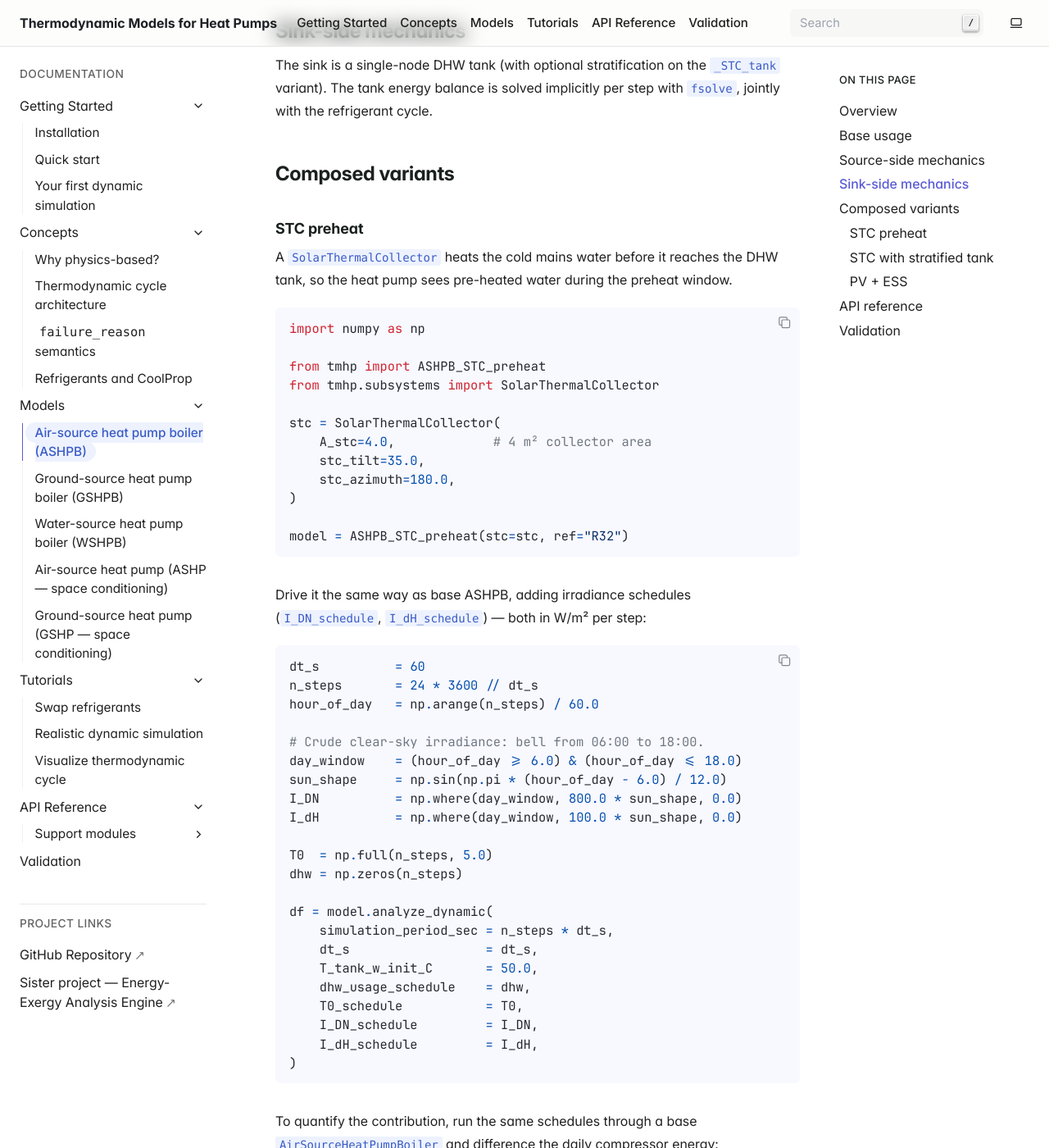
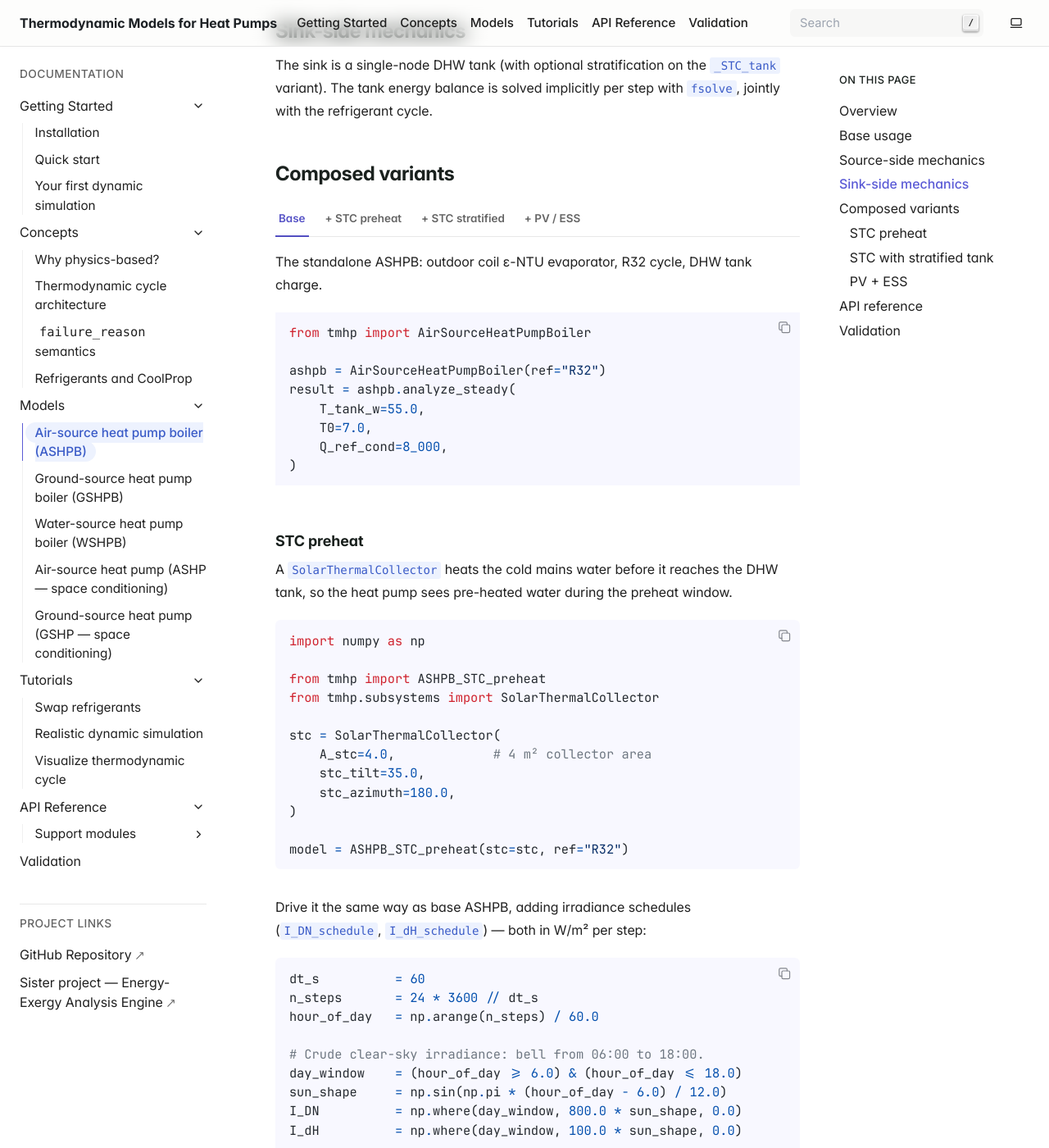
Before and after one commit to bet-lab/tmhp, a Sphinx documentation site: the page built from docs/source/models/ashpb.rst, in a window 1280 px wide and 1400 px high, scrolled down 1245 px. Shown: the whole window at 82% size. Built offline with Sphinx 7.4.7, drawn with Linux system fonts in a browser that asks for light colours.

Commit message:
feat(docs/models): composition variant tabs via sphinx-design
ASHPB and GSHPB pages now expose Base + STC preheat + STC stratified
+ PV/ESS variants as a sphinx-design tab-set. Tabs use the existing
Radix-DNA accent underline pattern (subtle border-bottom, accent
colour on active). No JS — sphinx-design's no-JS accordion fallback
applies. WSHPB / ASHP / GSHP have no composed-subsystem variants in
the library, so they get no tab-set (a single-tab UI would be noise).

```diff
--- a/docs/source/_static/css/custom.css
+++ b/docs/source/_static/css/custom.css
@@ -953,6 +953,22 @@ button.copybtn:hover {
 .hidden-by-js { display: none !important; }
 
 /* --- Tabs (⑤) --- */
+/* sphinx-design tabs reskin to match Radix-DNA accent. */
+.composition-tabs .sd-tab-set { border-bottom: 1px solid var(--rx-hairline); }
+.composition-tabs .sd-tab-label {
+    padding: var(--rx-space-2) var(--rx-space-4);
+    font-size: var(--rx-fs-2);
+    color: var(--rx-ink-muted);
+    border-bottom: 2px solid transparent;
+    transition: color 120ms ease, border-color 120ms ease;
+}
+.composition-tabs .sd-tab-label:hover { color: var(--rx-ink); }
+.composition-tabs input.sd-tab-input:checked + label.sd-tab-label {
+    color: var(--rx-accent-11);
+    border-bottom-color: var(--rx-accent-9);
+    font-weight: var(--rx-fw-medium);
+}
+.composition-tabs .sd-tab-content { padding: var(--rx-space-4) 0; }
 /* --- Glossary popover (⑥) --- */
 /* --- Hero motion (⑦) --- */
 /* --- Cmd+K palette (⑧) --- */
--- a/docs/source/models/ashpb.rst
+++ b/docs/source/models/ashpb.rst
@@ -59,6 +59,67 @@ cycle.
 
 Composed variants
 =================
+
+.. tab-set::
+   :class: composition-tabs
+
+   .. tab-item:: Base
+
+      The standalone ASHPB: outdoor coil ε-NTU evaporator, R32 cycle,
+      DHW tank charge.
+
+      .. code-block:: python
+
+         from tmhp import AirSourceHeatPumpBoiler
+
+         ashpb = AirSourceHeatPumpBoiler(ref="R32")
+         result = ashpb.analyze_steady(
+             T_tank_w=55.0,
+             T0=7.0,
+             Q_ref_cond=8_000,
+         )
+
+   .. tab-item:: + STC preheat
+
+      Adds a flat-plate STC that preheats mains water entering the
+      tank. Reduces the tank-charge duty the heat pump has to deliver.
+
+      .. code-block:: python
+
+         from tmhp import ASHPB_STC_preheat
+         from tmhp.subsystems import SolarThermalCollector
+
+         stc = SolarThermalCollector(A_stc=4.0, stc_tilt=35.0, stc_azimuth=180.0)
+         model = ASHPB_STC_preheat(stc=stc, ref="R32")
+
+   .. tab-item:: + STC stratified
+
+      STC charges a separate top node of a stratified tank; the heat
+      pump charges the bottom. Top-of-tank water is drawn first.
+
+      .. code-block:: python
+
+         from tmhp import ASHPB_STC_tank
+         from tmhp.subsystems import SolarThermalCollector
+
+         stc = SolarThermalCollector(A_stc=4.0, stc_tilt=35.0, stc_azimuth=180.0)
+         model = ASHPB_STC_tank(stc=stc, ref="R32")
+
+   .. tab-item:: + PV / ESS
+
+      Photovoltaic generation + ESS preferentially feeds the
+      compressor and auxiliaries.
+
+      .. code-block:: python
+
+         from tmhp import ASHPB_PV_ESS
+         from tmhp.subsystems import EnergyStorageSystem, PhotovoltaicSystem
+
+         model = ASHPB_PV_ESS(
+             pv=PhotovoltaicSystem(),
+             ess=EnergyStorageSystem(),
+             ref="R32",
+         )
 
 STC preheat
 -----------
```
Also changed, not shown: docs/source/models/gshpb.rst (+66 -0 lines).
